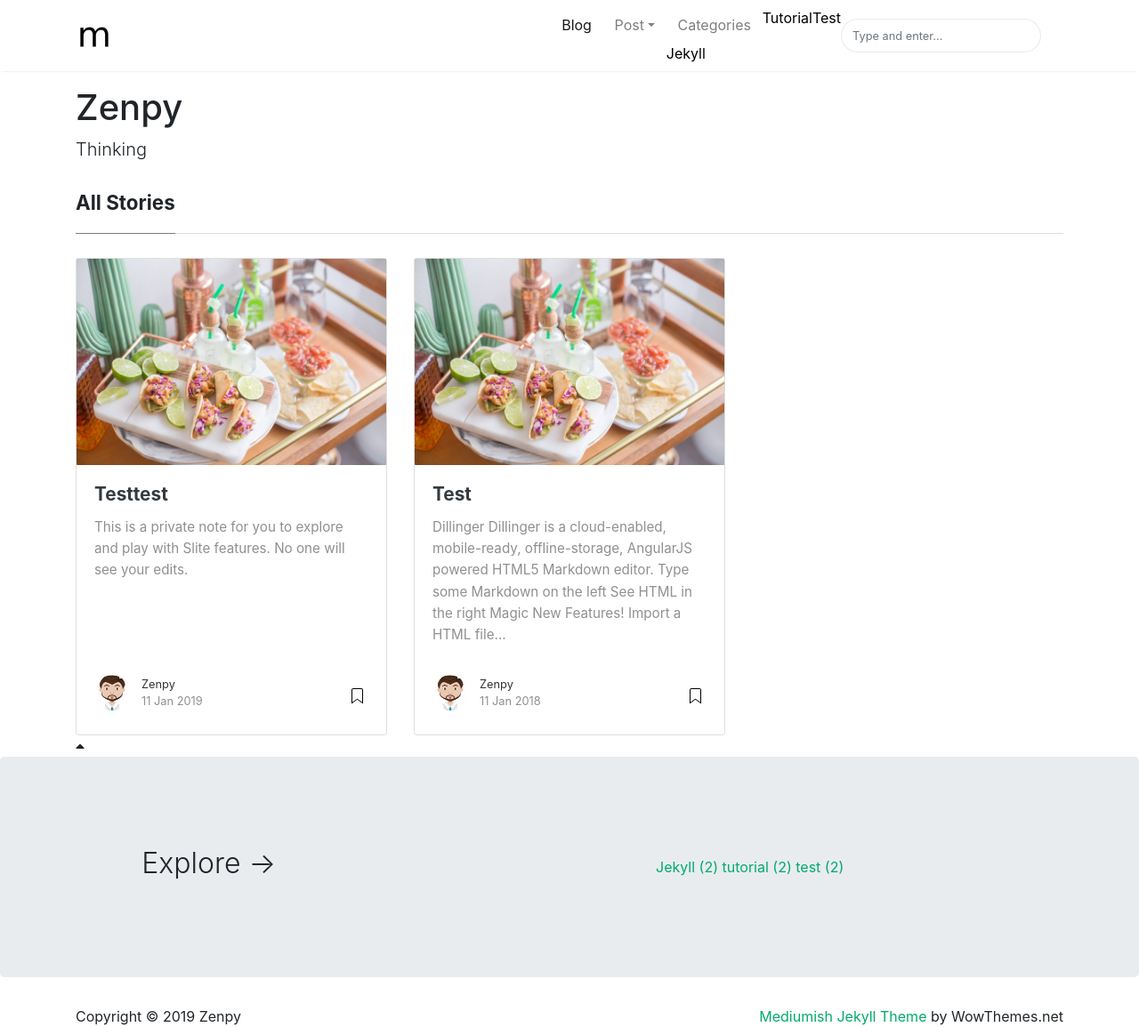
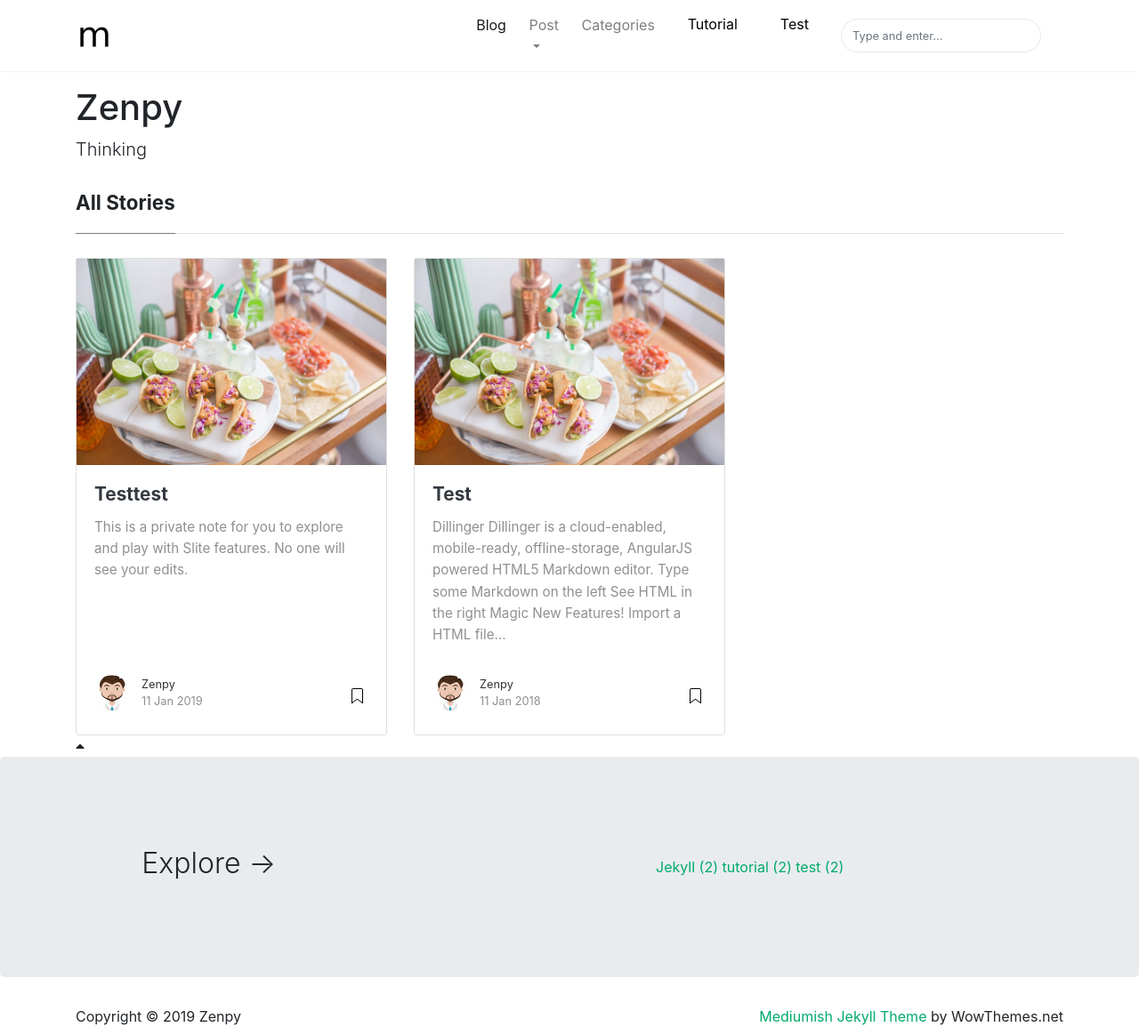
Before and after one commit to zenofkarma/testweb1, a Jekyll site: the page built from index.html, in a window 1280 px wide and 1155 px high. Shown: the whole window at 89% size. Built offline with Jekyll 4.4.1, drawn with Linux system fonts in a browser that asks for light colours; nearby versions of some CDN libraries; the list of posts is cut into pages by our own code.

Commit message:
Update default.html

```diff
--- a/_layouts/default.html
+++ b/_layouts/default.html
@@ -82,9 +82,9 @@
 
                 <li class="nav-item">
                 <a class="nav-link" href="{{ site.baseurl }}/categories">Categories</a>
-                <div>
+                <div class="dropdown-menu" aria-labelledby="dropdown02">
                 {% for category in site.categories %}
-                <a href="{{site.baseurl}}/categories#{{ category[0] | url_escape | strip | replace: ' ', '-' }}"><span class="text-capitalize" style="color: black">{{ category[0] }}</span></a></li>
+                <a class="dropdown-item" href="{{site.baseurl}}/categories#{{ category[0] | url_escape | strip | replace: ' ', '-' }}"><span class="text-capitalize" style="color: black">{{ category[0] }}</span></a></li>
                 {% endfor %}
                 </div>
                 </li>
```
